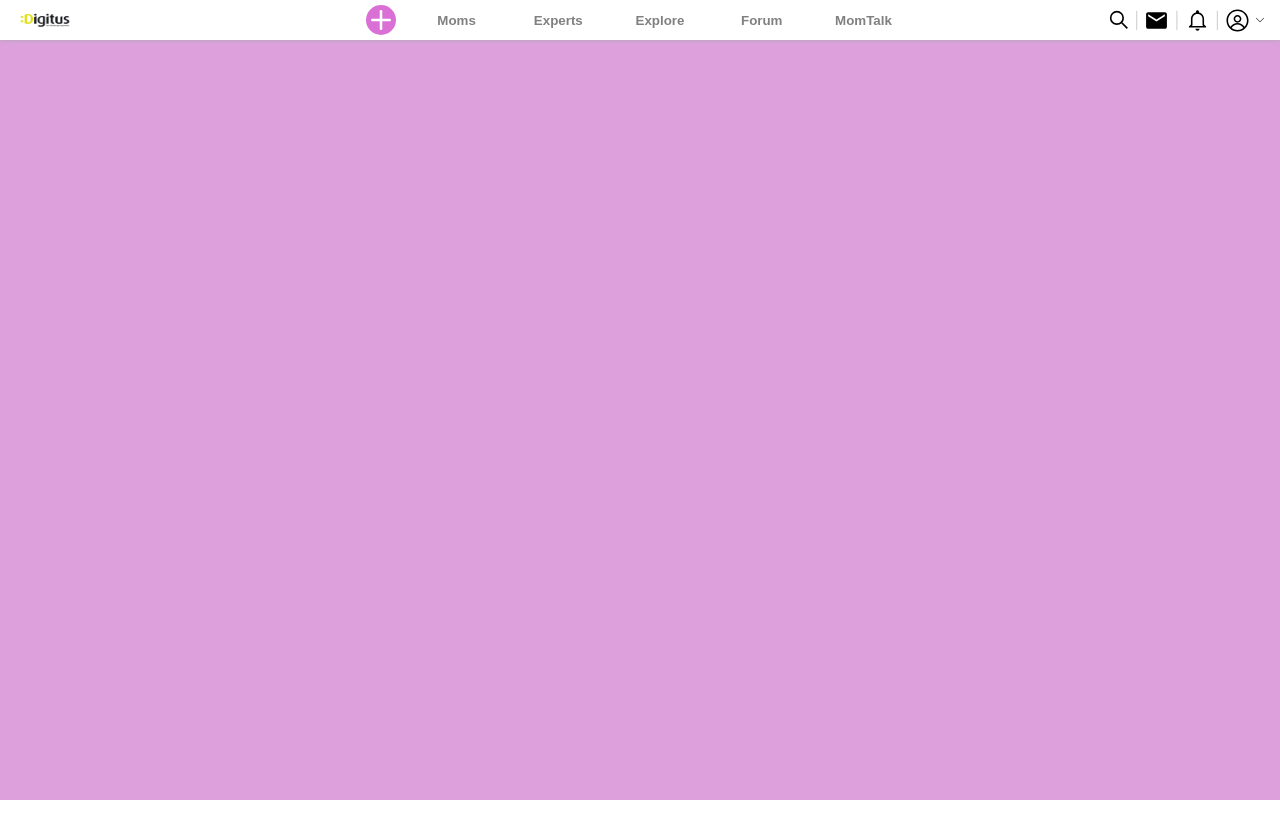
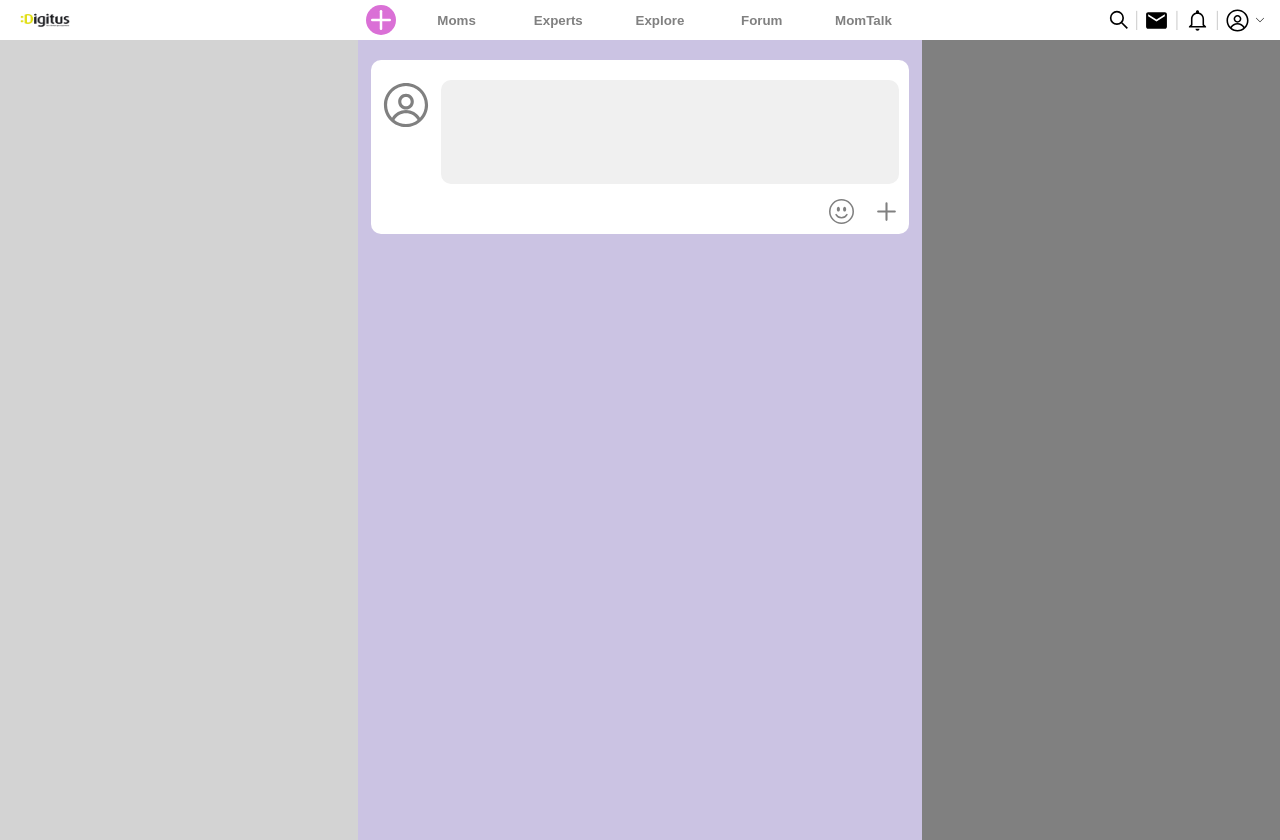
Before and after one commit to suayip-isik/digitus-interview-web, a React (Create React App) app: page / in a window 1280 px wide. Before the commit the page ends 800 px from the top, so only its background shows below. Built offline with nearby package versions, Linux system fonts and the light colour scheme.

Commit message:
create post completed

```diff
--- a/src/App.css
+++ b/src/App.css
@@ -1,16 +1,16 @@
 .App {
   text-align: center;
   min-height: 100vh;
-  background-color: plum;
+  background-color: #CBC3E3  ;
 }
 
-.App-header {
-  background-color: plum;
-  /* min-height: 100vh; */
+.body {
+  background-color: #CBC3E3;
+  min-height: 100vh;
   display: flex;
-  flex-direction: column;
-  align-items: center;
+  /* flex-direction: row; */
+  /* align-items: center; */
   justify-content: center;
-  font-size: calc(10px + 2vmin);
-  color: #ffffff;
+  /* font-size: calc(10px + 2vmin); */
+  /* color: #CBC3E3; */
 }
--- a/src/App.js
+++ b/src/App.js
@@ -1,10 +1,13 @@
 import './App.css';
 import Header from './components/Header';
+import Body from './components/Body';
 
 function App() {
   return (
     <div className="App">
       <Header />
+      <Body className={'body'} />
+
     </div>
   );
 }
--- /dev/null
+++ b/src/components/Body/Body.js
@@ -0,0 +1,38 @@
+import React from 'react';
+import { RxAvatar } from 'react-icons/rx';
+import { BsEmojiSmile } from 'react-icons/bs'
+import { HiOutlinePlus } from 'react-icons/hi'
+
+export default function Body({ className }) {
+    return (
+        <div className={className}>
+
+            <div style={{ flex: 1, backgroundColor: 'lightgray' }}></div>
+
+
+            <div style={{ flex: 1.5, paddingTop: 20, marginLeft: '1%', marginRight: '1%' }}>
+
+                <div style={{ borderRadius: 10, backgroundColor: 'white' }}>
+
+                    <div style={{ paddingTop: 20, paddingBottom: 5, paddingLeft: 10, paddingRight: 10, textAlign: 'start', display: 'flex', justifyContent: 'flex-start' }}>
+                        <div style={{ paddingRight: 10, display: 'flex', justifyContent: 'flex-start', }}>
+                            <RxAvatar size={50} style={{ color: 'gray' }} />
+                        </div>
+                        <textarea style={{ backgroundColor: '#f0f0f0', borderWidth: 0, borderRadius: 10, display: 'flex', flex: 1, minHeight: 100, resize: 'none' }} />
+
+                    </div>
+
+                    <div style={{ alignItems: 'center', justifyContent: 'flex-end', display: 'flex', paddingRight: 10, paddingTop: 10, paddingBottom: 10 }}>
+                        <BsEmojiSmile size={25} color={'gray'} style={{ paddingRight: 20 }} />
+                        <HiOutlinePlus size={25} color={'gray'} />
+                    </div>
+                </div>
+
+            </div>
+
+
+            <div style={{ flex: 1, backgroundColor: 'gray' }}></div>
+
+        </div>
+    )
+}
--- /dev/null
+++ b/src/components/Body/index.js
@@ -0,0 +1 @@
+export { default } from './Body';
--- /dev/null
+++ b/src/components/Header/Header.js
@@ -0,0 +1,77 @@
+import React from 'react';
+import digitus from '../../assets/digitus.png'
+import style from './style';
+import { FaPlus } from 'react-icons/fa';
+import { FiPlus } from 'react-icons/fi';
+import { GrSearch } from 'react-icons/gr';
+import { MdMail } from 'react-icons/md';
+import { IoMdNotificationsOutline } from 'react-icons/io';
+import { RxAvatar } from 'react-icons/rx';
+import { BsChevronDown } from 'react-icons/bs';
+
+export default function Header() {
+    return (
+        <div style={style.container}>
+
+            <div style={style.leftContainer}>
+                <img src={digitus} alt={'Digitus'} style={style.image} />
+            </div>
+
+            <div style={style.menuBarContainer}>
+
+                <div style={{ backgroundColor: 'white', display: 'flex', alignItems: 'center', justifyContent: 'flex-start' }}>
+                    <FiPlus size={30} color={'white'} style={{ backgroundColor: 'orchid', borderRadius: 15, marginRight: 10 }} />
+                </div>
+
+                <button style={{ flex: 1, backgroundColor: 'white', display: 'flex', alignItems: 'center', justifyContent: 'center', borderWidth: 0 }}>
+                    <label style={{ fontWeight: 'bold', color: 'gray' }}>Moms</label>
+                </button>
+
+                <button style={{ flex: 1, backgroundColor: 'white', display: 'flex', alignItems: 'center', justifyContent: 'center', borderWidth: 0 }}>
+                    <label style={{ fontWeight: 'bold', color: 'gray' }}>Experts</label>
+                </button>
+
+                <button style={{ flex: 1, backgroundColor: 'white', display: 'flex', alignItems: 'center', justifyContent: 'center', borderWidth: 0 }}>
+                    <label style={{ fontWeight: 'bold', color: 'gray' }}>Explore</label>
+                </button>
+
+                <button style={{ flex: 1, backgroundColor: 'white', display: 'flex', alignItems: 'center', justifyContent: 'center', borderWidth: 0 }}>
+                    <label style={{ fontWeight: 'bold', color: 'gray' }}>Forum</label>
+                </button>
+
+                <button style={{ flex: 1, backgroundColor: 'white', display: 'flex', alignItems: 'center', justifyContent: 'center', borderWidth: 0 }}>
+                    <label style={{ fontWeight: 'bold', color: 'gray' }}>MomTalk</label>
+                </button>
+
+            </div>
+
+            <div style={style.rightContainer}>
+
+                <div style={{ backgroundColor: 'white', display: 'flex', alignItems: 'center', justifyContent: 'flex-start', paddingRight: 5 }}>
+                    <GrSearch size={20} color={'white'} />
+                </div>
+
+                <label style={{ color: 'lightgray', paddingRight: 5 }}>|</label>
+
+                <div style={{ backgroundColor: 'white', display: 'flex', alignItems: 'center', justifyContent: 'flex-start', paddingRight: 5 }}>
+                    <MdMail size={25} color={'black'} />
+                </div>
+
+                <label style={{ color: 'lightgray', paddingRight: 5 }}>|</label>
+
+                <div style={{ backgroundColor: 'white', display: 'flex', alignItems: 'center', justifyContent: 'flex-start', paddingRight: 5 }}>
+                    <IoMdNotificationsOutline size={25} color={'black'} />
+                </div>
+
+                <label style={{ color: 'lightgray', paddingRight: 5 }}>|</label>
+
+                <div style={{ backgroundColor: 'white', display: 'flex', alignItems: 'center', justifyContent: 'flex-start', paddingRight: 5 }}>
+                    <RxAvatar size={25} color={'black'} style={{ paddingRight: 5 }} />
+                    <BsChevronDown size={10} color={'black'} style={{ paddingRight: 10 }} />
+                </div>
+
+            </div>
+
+        </div>
+    )
+}
--- a/src/components/Header/index.js
+++ b/src/components/Header/index.js
@@ -1,77 +1 @@
-import React from 'react';
-import digitus from '../../assets/digitus.png'
-import style from './style';
-import { FaPlus } from 'react-icons/fa';
-import { FiPlus } from 'react-icons/fi';
-import { GrSearch } from 'react-icons/gr';
-import { MdMail } from 'react-icons/md';
-import { IoMdNotificationsOutline } from 'react-icons/io';
-import { RxAvatar } from 'react-icons/rx';
-import { BsChevronDown } from 'react-icons/bs';
-
-export default function Header() {
-    return (
-        <div style={style.container}>
-
-            <div style={style.leftContainer}>
-                <img src={digitus} alt={'Digitus'} style={style.image} />
-            </div>
-
-            <div style={style.menuBarContainer}>
-
-                <div style={{ backgroundColor: 'white', display: 'flex', alignItems: 'center', justifyContent: 'flex-start' }}>
-                    <FiPlus size={30} color={'white'} style={{ backgroundColor: 'orchid', borderRadius: 15, marginRight: 10 }} />
-                </div>
-
-                <button style={{ flex: 1, backgroundColor: 'white', display: 'flex', alignItems: 'center', justifyContent: 'center', borderWidth: 0 }}>
-                    <label style={{ fontWeight: 'bold', color: 'gray' }}>Moms</label>
-                </button>
-
-                <button style={{ flex: 1, backgroundColor: 'white', display: 'flex', alignItems: 'center', justifyContent: 'center', borderWidth: 0 }}>
-                    <label style={{ fontWeight: 'bold', color: 'gray' }}>Experts</label>
-                </button>
-
-                <button style={{ flex: 1, backgroundColor: 'white', display: 'flex', alignItems: 'center', justifyContent: 'center', borderWidth: 0 }}>
-                    <label style={{ fontWeight: 'bold', color: 'gray' }}>Explore</label>
-                </button>
-
-                <button style={{ flex: 1, backgroundColor: 'white', display: 'flex', alignItems: 'center', justifyContent: 'center', borderWidth: 0 }}>
-                    <label style={{ fontWeight: 'bold', color: 'gray' }}>Forum</label>
-                </button>
-
-                <button style={{ flex: 1, backgroundColor: 'white', display: 'flex', alignItems: 'center', justifyContent: 'center', borderWidth: 0 }}>
-                    <label style={{ fontWeight: 'bold', color: 'gray' }}>MomTalk</label>
-                </button>
-
-            </div>
-
-            <div style={style.rightContainer}>
-
-                <div style={{ backgroundColor: 'white', display: 'flex', alignItems: 'center', justifyContent: 'flex-start', paddingRight: 5 }}>
-                    <GrSearch size={20} color={'white'} />
-                </div>
-
-                <label style={{ color: 'lightgray', paddingRight: 5 }}>|</label>
-
-                <div style={{ backgroundColor: 'white', display: 'flex', alignItems: 'center', justifyContent: 'flex-start', paddingRight: 5 }}>
-                    <MdMail size={25} color={'black'} />
-                </div>
-
-                <label style={{ color: 'lightgray', paddingRight: 5 }}>|</label>
-
-                <div style={{ backgroundColor: 'white', display: 'flex', alignItems: 'center', justifyContent: 'flex-start', paddingRight: 5 }}>
-                    <IoMdNotificationsOutline size={25} color={'black'} />
-                </div>
-
-                <label style={{ color: 'lightgray', paddingRight: 5 }}>|</label>
-
-                <div style={{ backgroundColor: 'white', display: 'flex', alignItems: 'center', justifyContent: 'flex-start', paddingRight: 5 }}>
-                    <RxAvatar size={25} color={'black'} style={{ paddingRight: 5 }} />
-                    <BsChevronDown size={10} color={'black'} style={{ paddingRight: 10 }} />
-                </div>
-
-            </div>
-
-        </div>
-    )
-}
+export { default } from './Header';
```
